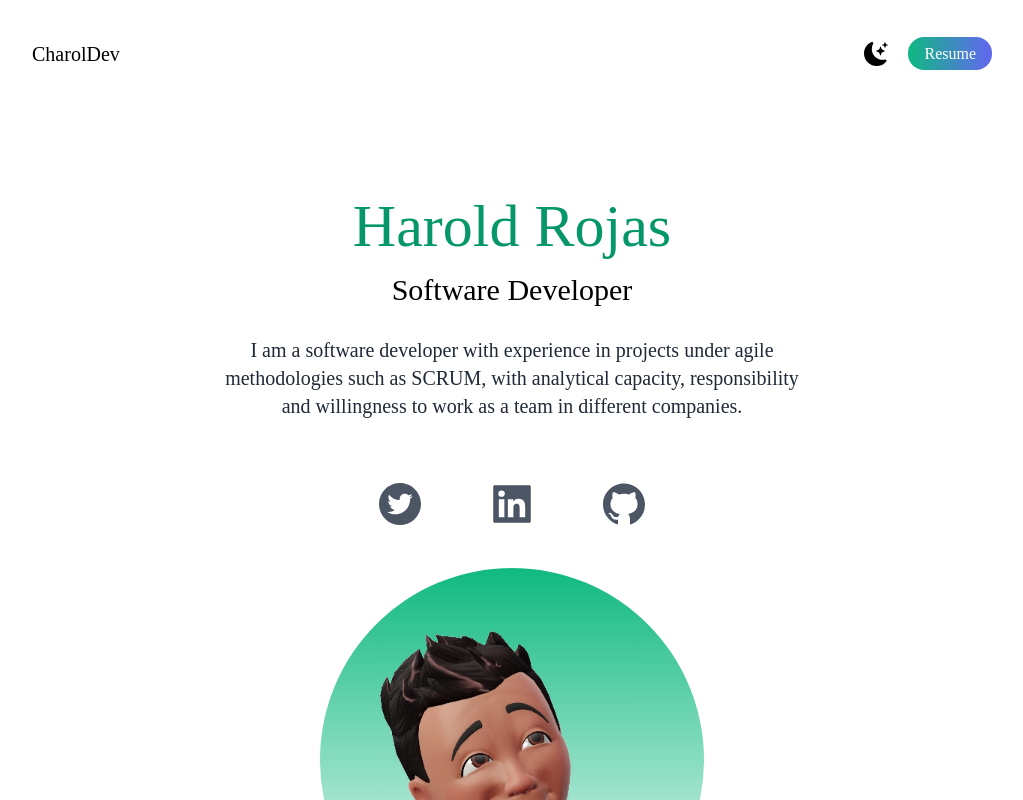
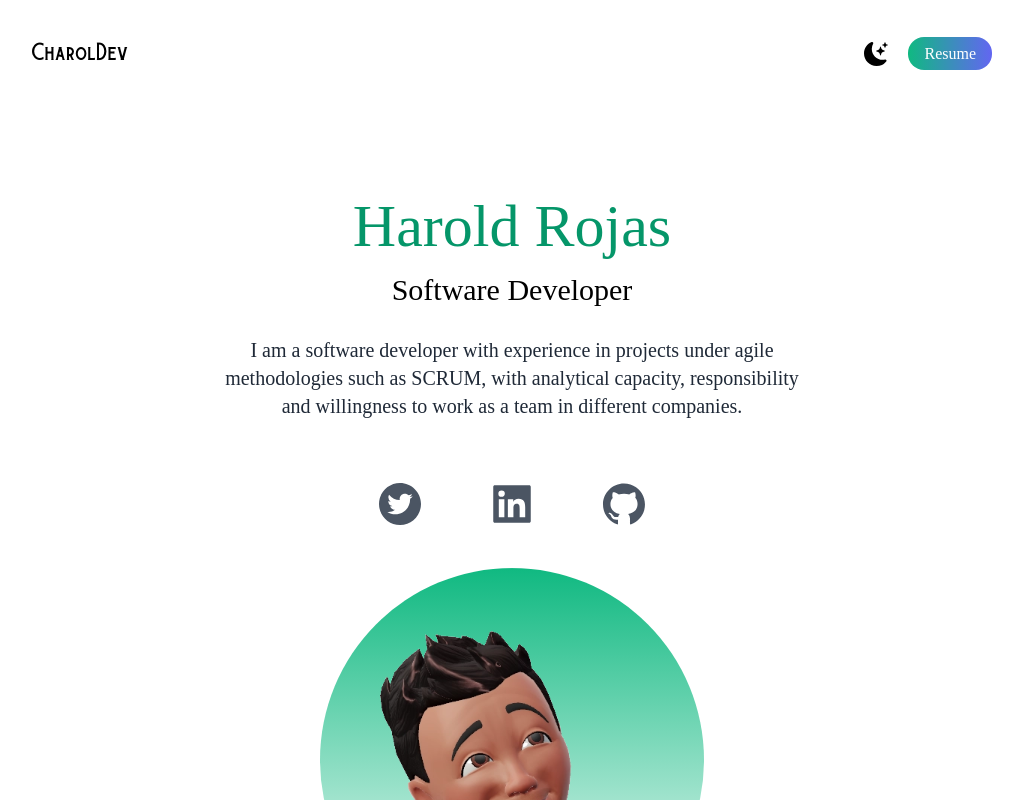
Before and after one commit to charold29/charoldev-portfolio, a React (Vite) app: page / in a window 1280 px wide. Shown: the top 800 px of the page, without its empty margins (128-1151 px from the left). Built offline with nearby package versions, Linux system fonts and the light colour scheme; a web font is replaced by a local one.

Commit message:
burtons missing font

```diff
--- a/src/Portfolio.css
+++ b/src/Portfolio.css
@@ -5,6 +5,11 @@
 @font-face {
   font-family: "karla";
   src: url("../Karla-Regular.otf");
+}
+
+@font-face {
+  font-family: "burtons";
+  src: url("../public/Burtons.otf");
 }
 
 .my-image {
```
